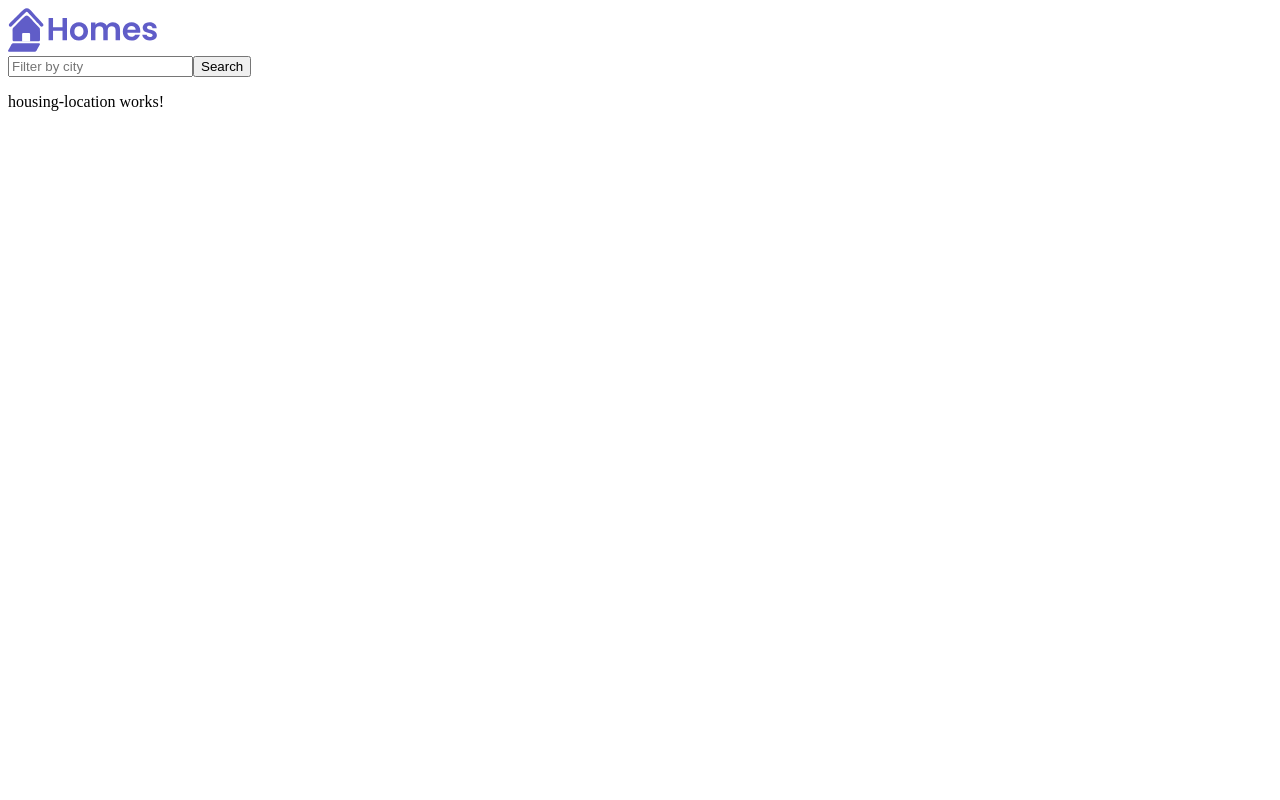
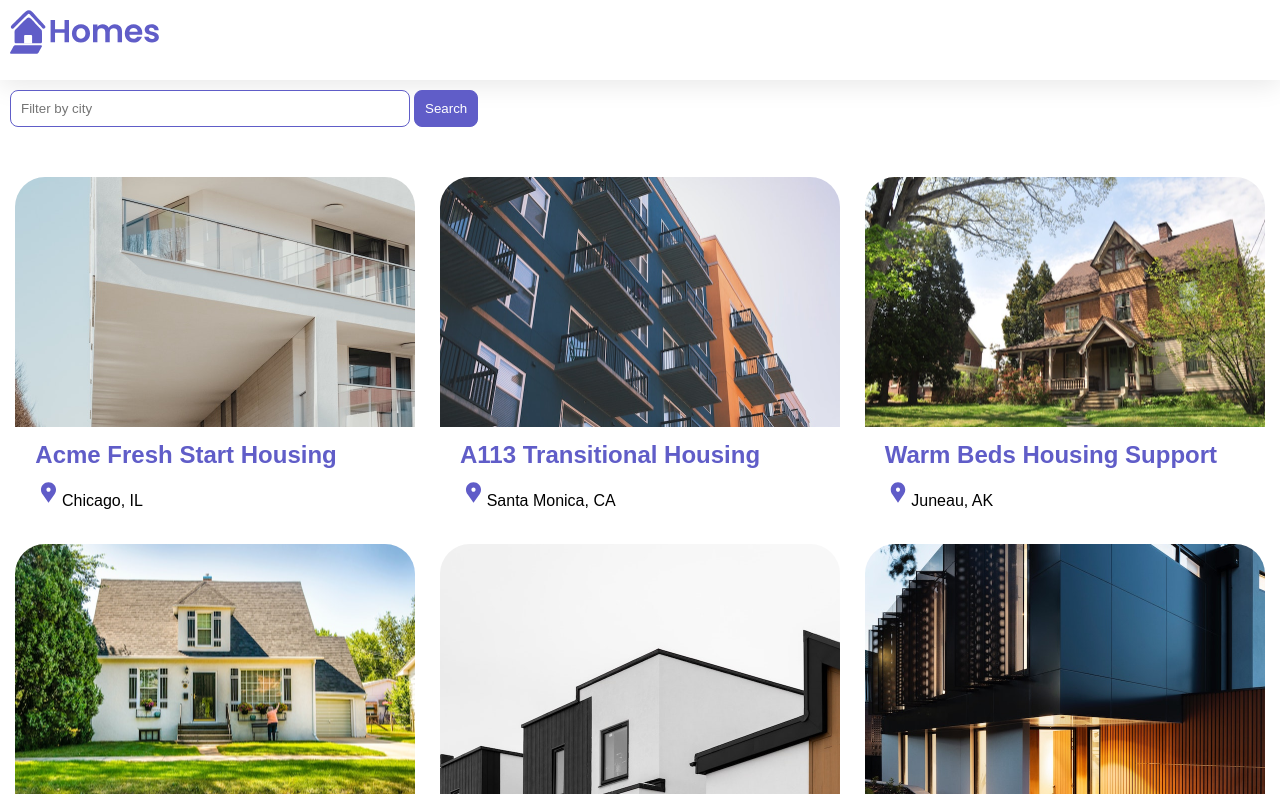
Before and after one commit to gurjotsandher/homes-app, an Angular app: page / in a window 1280 px wide. Shown: the top 800 px of the page. Built offline with nearby package versions, Linux system fonts and the light colour scheme.

Commit message:
added styling

```diff
--- a/src/app/app.component.css
+++ b/src/app/app.component.css
@@ -0,0 +1,12 @@
+:host {
+    --content-padding: 10px;
+  }
+  header {
+    display: block;
+    height: 60px;
+    padding: var(--content-padding);
+    box-shadow: 0px 5px 25px var(--shadow-color);
+  }
+  .content {
+    padding: var(--content-padding);
+  }
--- a/src/app/home/home.component.css
+++ b/src/app/home/home.component.css
@@ -0,0 +1,40 @@
+.results {
+    display: grid;
+    column-gap: 14px;
+    row-gap: 14px;
+    grid-template-columns: repeat(auto-fill, minmax(400px, 400px));
+    margin-top: 50px;
+    justify-content: space-around;
+  }
+
+  input[type="text"] {
+    border: solid 1px var(--primary-color);
+    padding: 10px;
+    border-radius: 8px;
+    margin-right: 4px;
+    display: inline-block;
+    width: 30%;
+  }
+
+  button {
+    padding: 10px;
+    border: solid 1px var(--primary-color);
+    background: var(--primary-color);
+    color: white;
+    border-radius: 8px;
+  }
+
+  @media (min-width: 500px) and (max-width: 768px) {
+    .results {
+        grid-template-columns: repeat(2, 1fr);
+    }
+    input[type="text"] {
+        width: 70%;
+    }
+  }
+
+  @media (max-width: 499px) {
+    .results {
+        grid-template-columns: 1fr;
+    }
+  }
--- a/src/app/home/home.component.ts
+++ b/src/app/home/home.component.ts
@@ -1,6 +1,7 @@
 import { Component } from '@angular/core';
 import { CommonModule } from '@angular/common';
 import { HousingLocationComponent } from '../housing-location/housing-location.component';
+import { HousingLocation } from '../housing-location';
 
 @Component({
   selector: 'app-home',
@@ -14,11 +15,112 @@
       </form>
     </section>
     <section class="results">
-      <app-housing-location></app-housing-location>
+      <app-housing-location *ngFor="let house of housingLocationList" [housingLocation]="house"></app-housing-location>
     </section>
   `,
   styleUrls: ['./home.component.css']
 })
 export class HomeComponent {
-
+  housingLocationList: HousingLocation[] = [
+    {
+      id: 0,
+      name: 'Acme Fresh Start Housing',
+      city: 'Chicago',
+      state: 'IL',
+      photo: '/assets/bernard-hermant-CLKGGwIBTaY-unsplash.jpg',
+      availableUnits: 4,
+      wifi: true,
+      laundry: true
+    },
+    {
+      id: 1,
+      name: 'A113 Transitional Housing',
+      city: 'Santa Monica',
+      state: 'CA',
+      photo: '/assets/brandon-griggs-wR11KBaB86U-unsplash.jpg',
+      availableUnits: 0,
+      wifi: false,
+      laundry: true
+    },
+    {
+      id: 2,
+      name: 'Warm Beds Housing Support',
+      city: 'Juneau',
+      state: 'AK',
+      photo: '/assets/i-do-nothing-but-love-lAyXdl1-Wmc-unsplash.jpg',
+      availableUnits: 1,
+      wifi: false,
+      laundry: false
+    },
+    {
+      id: 3,
+      name: 'Homesteady Housing',
+      city: 'Chicago',
+      state: 'IL',
+      photo: '/assets/ian-macdonald-W8z6aiwfi1E-unsplash.jpg',
+      availableUnits: 1,
+      wifi: true,
+      laundry: false
+    },
+    {
+      id: 4,
+      name: 'Happy Homes Group',
+      city: 'Gary',
+      state: 'IN',
+      photo: '/assets/krzysztof-hepner-978RAXoXnH4-unsplash.jpg',
+      availableUnits: 1,
+      wifi: true,
+      laundry: false
+    },
+    {
+      id: 5,
+      name: 'Hopeful Apartment Group',
+      city: 'Oakland',
+      state: 'CA',
+      photo: '/assets/r-architecture-JvQ0Q5IkeMM-unsplash.jpg',
+      availableUnits: 2,
+      wifi: true,
+      laundry: true
+    },
+    {
+      id: 6,
+      name: 'Seriously Safe Towns',
+      city: 'Oakland',
+      state: 'CA',
+      photo: '/assets/phil-hearing-IYfp2Ixe9nM-unsplash.jpg',
+      availableUnits: 5,
+      wifi: true,
+      laundry: true
+    },
+    {
+      id: 7,
+      name: 'Hopeful Housing Solutions',
+      city: 'Oakland',
+      state: 'CA',
+      photo: '/assets/r-architecture-GGupkreKwxA-unsplash.jpg',
+      availableUnits: 2,
+      wifi: true,
+      laundry: true
+    },
+    {
+      id: 8,
+      name: 'Seriously Safe Towns',
+      city: 'Oakland',
+      state: 'CA',
+      photo: '/assets/saru-robert-9rP3mxf8qWI-unsplash.jpg',
+      availableUnits: 10,
+      wifi: false,
+      laundry: false
+    },
+    {
+      id: 9,
+      name: 'Capital Safe Towns',
+      city: 'Portland',
+      state: 'OR',
+      photo: '/assets/webaliser-_TPTXZd9mOo-unsplash.jpg',
+      availableUnits: 6,
+      wifi: true,
+      laundry: true
+    }
+  ];
 }
--- /dev/null
+++ b/src/app/housing-location.ts
@@ -0,0 +1,10 @@
+export interface HousingLocation {
+    id: number,
+    name: string,
+    city: string,
+    state: string,
+    photo: string,
+    availableUnits: number,
+    wifi: boolean,
+    laundry: boolean,
+}
--- a/src/app/housing-location/housing-location.component.css
+++ b/src/app/housing-location/housing-location.component.css
@@ -0,0 +1,33 @@
+/* Put these styles in: src/app/housing-location/housing-location.component.css */
+
+.listing {
+    background: var(--accent-color);
+    border-radius: 30px;
+    padding-bottom: 30px;
+  }
+  .listing-heading {
+    color: var(--primary-color);
+    padding: 10px 20px 0 20px;
+  }
+  .listing-photo {
+    height: 250px;
+    width: 100%;
+    object-fit: cover;
+    border-radius: 30px 30px 0 0;
+  }
+  .listing-location {
+    padding: 10px 20px 20px 20px;
+  }
+  .listing-location::before {
+    content: url("/assets/location-pin.svg") / "";
+  }
+
+  section.listing a {
+    padding-left: 20px;
+    text-decoration: none;
+    color: var(--primary-color);
+  }
+  section.listing a::after {
+    content: "\203A";
+    margin-left: 5px;
+  }
--- a/src/app/housing-location/housing-location.component.ts
+++ b/src/app/housing-location/housing-location.component.ts
@@ -1,17 +1,21 @@
-import { Component } from '@angular/core';
+import { Component, Input } from '@angular/core';
 import { CommonModule } from '@angular/common';
+import { HousingLocation } from '../housing-location';
+
 
 @Component({
   selector: 'app-housing-location',
   standalone: true,
   imports: [CommonModule],
   template: `
-    <p>
-      housing-location works!
-    </p>
+    <section>
+      <img height="500px" class="listing-photo" [src]="housingLocation.photo" alt="Exterior photo of {{ housingLocation.name }}">
+      <h2 class="listing-heading">{{ housingLocation.name }}</h2>
+      <p class="listing-location">{{ housingLocation.city }}, {{ housingLocation.state }}</p>
+    </section>
   `,
   styleUrls: ['./housing-location.component.css']
 })
 export class HousingLocationComponent {
-
+  @Input() housingLocation!: HousingLocation;
 }
--- a/src/styles.css
+++ b/src/styles.css
@@ -1 +1,22 @@
-/* You can add global styles to this file, and also import other style files */
+* {
+    margin: 0;
+    padding: 0;
+  }
+
+  body {
+    font-family: 'Be Vietnam Pro', sans-serif;
+  }
+  :root {
+    --primary-color: #605DC8;
+    --secondary-color: #8B89E6;
+    --accent-color: #e8e7fa;
+    --shadow-color: #E8E8E8;
+  }
+
+  button.primary {
+    padding: 10px;
+    border: solid 1px var(--primary-color);
+    background: var(--primary-color);
+    color: white;
+    border-radius: 8px;
+  }
```
